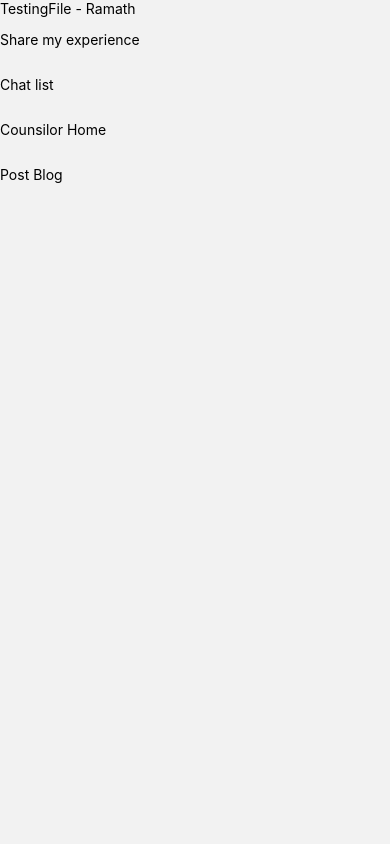
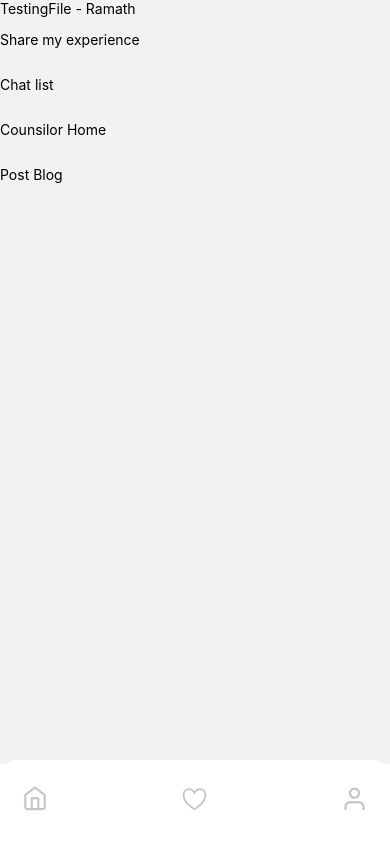
Before and after one commit to SubodaDabarera/Intimate_Partner_Violence-MobileApp, a React Native app: screen / in a window 390 px wide. Built offline with nearby package versions, Linux system fonts and the light colour scheme.

Commit message:
bottom navigation bar added

```diff
--- a/App.js
+++ b/App.js
@@ -12,12 +12,15 @@ import ChatList from './project_iml/screens/youngUnmarried/chat/ChatList';
 import Conversation from './project_iml/screens/youngUnmarried/chat/Conversation';
 import ExpertProfile from './project_iml/screens/youngUnmarried/chat/ExpertProfile';
 import RateYourExperience from './project_iml/screens/youngUnmarried/rateYourExperience/RateYourExperience';
-
+import BottomNavBar from './project_iml/common/BottomNavBar';
 
 const App = () => {
   const Stack = createNativeStackNavigator();
 
   return (
+    <View style={{flex: 1}}>
+      {/* bottom navigation bar */}
+
       <NavigationContainer>
         <Stack.Navigator
           screenOptions={{
@@ -27,18 +30,20 @@ const App = () => {
           <Stack.Screen name="HomeCounsilor" component={HomeCounsilor} />
           <Stack.Screen name="PostBlog" component={PostBlog} />
 
-
           {/* Unmarried women */}
           <Stack.Screen name="ChatList" component={ChatList} />
           <Stack.Screen name="Conversation" component={Conversation} />
           <Stack.Screen name="ExpertProfile" component={ExpertProfile} />
-        <Stack.Screen name="RateYourExperience" component={RateYourExperience} />
+          <Stack.Screen
+            name="RateYourExperience"
+            component={RateYourExperience}
+          />
           <Stack.Screen name="ShareMyExperiece" component={ShareMyExperiece} />
-
         </Stack.Navigator>
       </NavigationContainer>
+      <BottomNavBar />
+    </View>
   );
 };
 
-
 export default App;
--- /dev/null
+++ b/project_iml/common/BottomNavBar.js
@@ -0,0 +1,70 @@
+import {View, Text, TouchableOpacity} from 'react-native';
+import React from 'react';
+import Octicons from 'react-native-vector-icons/Octicons';
+import Feather from 'react-native-vector-icons/Feather';
+import Fontisto from 'react-native-vector-icons/Fontisto';
+import Ionicons from 'react-native-vector-icons/Ionicons';
+
+const BottomNavBar = () => {
+  return (
+    <View
+      style={{
+        bottom: 4,
+        // paddingVertical: 13,
+        height: 80,
+        borderTopEndRadius: 14,
+        borderTopStartRadius: 14,
+        backgroundColor: 'white',
+        marginHorizontal: 2,
+        justifyContent: 'center',
+        // shadowColor: '#000000',
+        // shadowOffset: {
+        //   width: 0,
+        //   height: 5,
+        // },
+        // elevation: 2,
+        // shadowOpacity: 0.5,
+        // shadowRadius: 20
+
+      }}>
+      <View
+        style={{
+          flexDirection: 'row',
+          justifyContent: 'space-between',
+          marginHorizontal: 20,
+        }}>
+        <TouchableOpacity>
+          <Feather
+            name="home"
+            style={{
+              fontSize: 26,
+              fontWeight: '100',
+              color: '#C9C5C4'
+            }}
+          />
+        </TouchableOpacity>
+        <TouchableOpacity>
+          <Ionicons
+            name="ios-heart-outline"
+            style={{
+              fontSize: 29,
+              fontWeight: '700',
+              color: '#C9C5C4'
+            }}
+          />
+        </TouchableOpacity>
+        <TouchableOpacity>
+          <Feather
+            name="user"
+            style={{
+              fontSize: 27,
+              color: '#C9C5C4'
+            }}
+          />
+        </TouchableOpacity>
+      </View>
+    </View>
+  );
+};
+
+export default BottomNavBar;
```
Lines whose indentation alone changed are shown as unchanged.
